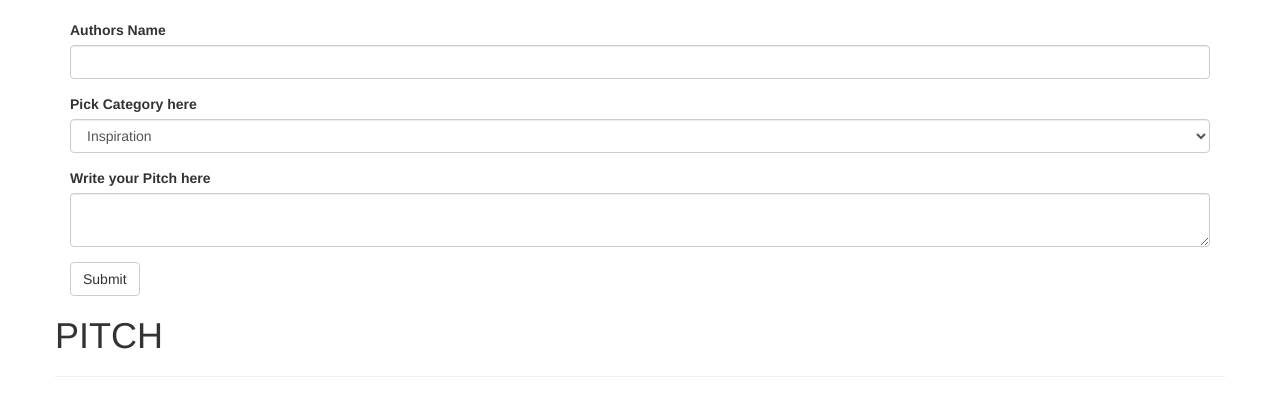
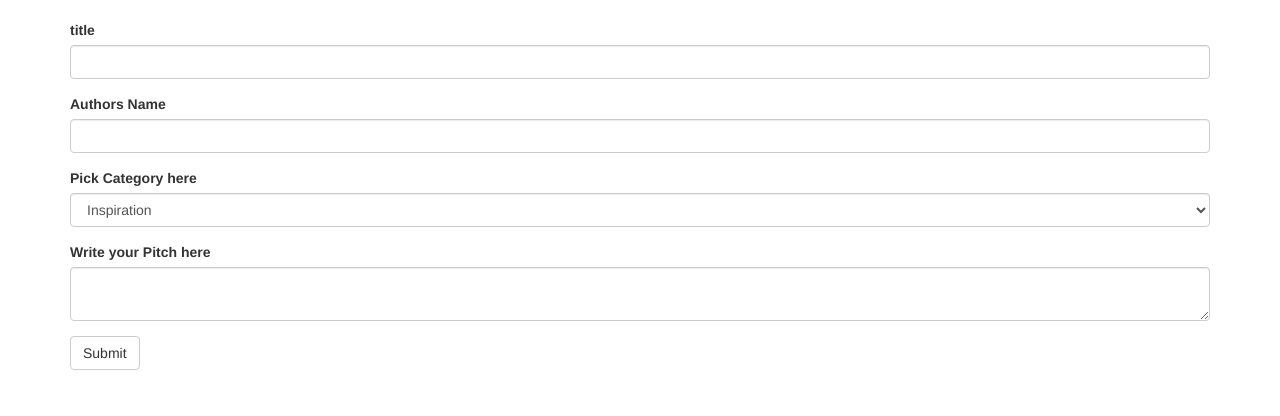
Before and after one commit to VickyMutai/pitch, a Flask app: page /create/new in a window 1280 px wide. Shown: the part 52-468 px from the top of the page. Run offline with Flask 2, Linux system fonts and the light colour scheme; the visitor is signed in with stand-in values (Sample User, id 1); data comes from the database, SQL or seed files in the repository; some libraries are stand-ins or nearby versions.

Commit message:
group in cards

```diff
--- a/app/main/forms.py
+++ b/app/main/forms.py
@@ -3,6 +3,7 @@ from wtforms import StringField,IntegerField, TextAreaField, SubmitField,SelectF
 from wtforms.validators import Required
 
 class PitchForm(FlaskForm):
+    title = StringField('title',validators=[Required()])
     name = StringField('Authors Name', validators=[Required()])
     category = SelectField('Pick Category here',choices=[('inspiration','Inspiration'),
                                                         ('pick-up','Pick Up Lines'),
--- a/app/main/views.py
+++ b/app/main/views.py
@@ -23,11 +23,12 @@ def create():
     '''
     form = PitchForm()
     if form.validate_on_submit():
+        title = form.title.data
         name = form.name.data
         category = form.category.data
         pitch = form.pitch.data
-        new_pitch = Pitch(name=name,category=category,
-                          pitch=pitch)
+        new_pitch = Pitch(title = title,name=name,category=category,
+                          pitch=pitch,user=current_user)
 
         #save pitch method
         new_pitch.save_pitch()
@@ -40,7 +41,7 @@ def profile(uname):
     user = User.query.filter_by(username = uname).first()
     if user is None:
         abort(404)
-    return render_template("profile/profile.html", user = user)
+    return render_template("profile/profile.html", user = current_user)
 
 @main.route('/user/<uname>/update',methods = ['GET','POST'])
 @login_required
--- a/app/models.py
+++ b/app/models.py
@@ -2,6 +2,7 @@ from . import db,login_manager
 from werkzeug.security import generate_password_hash,check_password_hash
 from flask_login import UserMixin
 from datetime import datetime
+import time
 
 @login_manager.user_loader
 def load_user(user_id):
@@ -36,6 +37,7 @@ class User(UserMixin,db.Model):
 class Pitch(db.Model):
     __tablename__ = 'pitch'
     id = db.Column(db.Integer,primary_key=True)
+    title = db.Column(db.String)
     name = db.Column(db.String)
     category = db.Column(db.String)
     pitch = db.Column(db.String)
@@ -56,7 +58,9 @@ class Pitch(db.Model):
         return pitch_cat
 
     all_pitch=[]
-    def __init__(self,name,category,pitch):
+    def __init__(self,title,name,category,pitch,user):
+        self.title=title
         self.name = name
         self.category = category
         self.pitch = pitch
+        self.user =user
--- a/app/templates/base.html
+++ b/app/templates/base.html
@@ -1,5 +1,4 @@
 {% extends 'bootstrap/base.html' %}
-
 <!-- Navbar block -->
 {% block navbar %}
     {% include 'navbar.html' %}
--- a/app/templates/create.html
+++ b/app/templates/create.html
@@ -4,14 +4,5 @@
 {% block content %}
     <div class="container">
         {{wtf.quick_form(pitch_form)}}
-
-    <div class="row">
-        <h1>PITCH</h1>
-        <hr>
-        {% if pitch %}
-        {{macro.displayPitch(pitch)}}
-        {% endif %}
-    </div>
-
     </div>
 {% endblock %}
--- a/app/templates/index.html
+++ b/app/templates/index.html
@@ -3,7 +3,7 @@
 {% block content %}
 
     <div class="container">
-        <p>Want to write a new pitch? <a href="/create/new">Click Here</a></p>
+        <h3>Want to write a new pitch? <a href="/create/new">Click Here</a></h3>
     <div class="row">
     {{macro.displayPitch(pitches)}}
     </div>
--- a/app/templates/macros.html
+++ b/app/templates/macros.html
@@ -1,9 +1,20 @@
 <!-- displaying pitch in macros-->
 {% macro displayPitch(pitch_list) %}
     {% for pitch in pitch_list %}
-        <h2>{{pitch.name}}</h2>
-        <h2>{{pitch.category}}</h2>
-        <p>{{ pitch.pitch }}</p>
-        <p>{{pitch.posted}}</p>
+    <div class="container col-lg-4">
+                <div class="panel panel-primary" style="height:auto;width:auto;margin-bottom:20%;margin-left:0%;">
+                    <div class="panel-heading">
+                        <h2>{{pitch.title}}</h2>
+                    </div>
+                    <div class="panel-body">
+                        <p>{{ pitch.pitch }}</p>
+                        <p><i>Written By: </i><b>{{pitch.name}}</b></p>
+                        <p><i>Published At: </i><b>{{pitch.posted}}</b></p>
+                    </div>
+                    <div class="panel-footer">
+                        <p>{{pitch.category}}</p>
+                    </div>
+                </div>
+            </div>
     {% endfor %}
 {% endmacro %}
--- a/manage.py
+++ b/manage.py
@@ -5,7 +5,7 @@ from flask_migrate import Migrate, MigrateCommand
 
 #creating app instance
 app = create_app('development')
-app = create_app('test')
+#app = create_app('test')
 
 migrate = Migrate(app,db)
 manager = Manager(app)
```
Also changed, not shown: migrations/versions/2f30ddaa501b_insert_column_for_title.py (added, +28 -0 lines), tests/test_pitch.py (+20 -23 lines), tests/test_user.py (+5 -5 lines), 1 other file.
